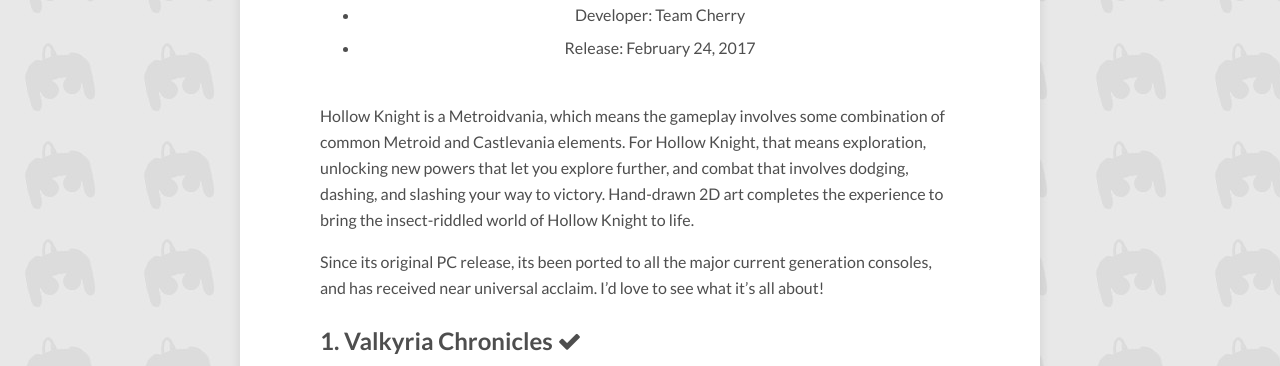
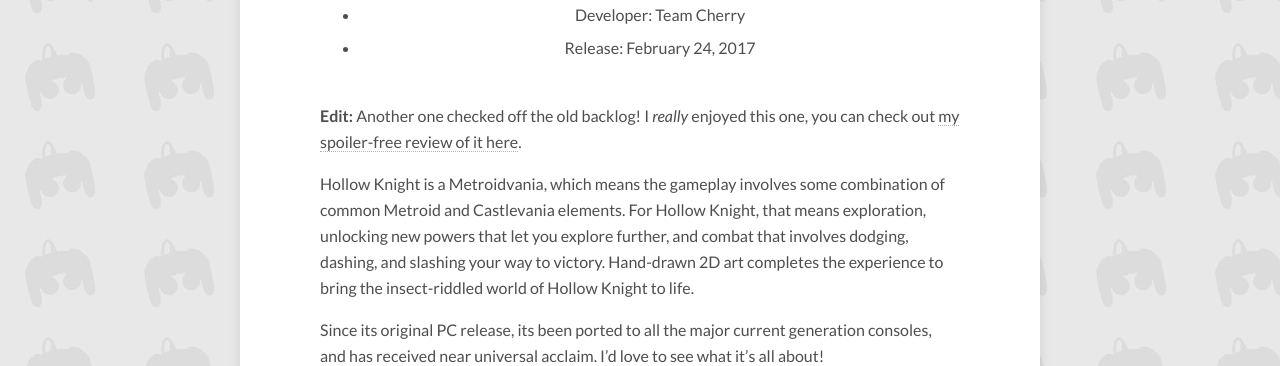
Before and after one commit to BravingTheBacklog/bravingthebacklog.github.io, a Jekyll site: the page built from _posts/2019-05-04-top-10-games-in-my-steam-backlog-may-2019.md, in a window 1280 px wide and 900 px high, scrolled down 6876 px, cut to the strip 154-520 px from the top of the window. Built offline with Jekyll 4.4.1, drawn with Linux system fonts in a browser that asks for light colours; nearby versions of some CDN libraries; comment, search, counter and statistics services are not loaded.

Commit message:
Check Hollow Knight off on Steam backlog post

```diff
--- a/_posts/2019-05-04-top-10-games-in-my-steam-backlog-may-2019.md
+++ b/_posts/2019-05-04-top-10-games-in-my-steam-backlog-may-2019.md
@@ -157,7 +157,9 @@
 than not, but that's a large part of its charm. In The Banner Saga 3, I'll get
 to see the conclusion, and find out what everything has led up to. I'm excited!
 
-## 2. {% include game.html game="Hollow Knight" %}
+## 2. {% include game.html game="Hollow Knight" checkmark="" %}
+
+**Edit:** Another one checked off the old backlog! I *really* enjoyed this one, you can check out [my spoiler-free review of it here]({% post_url 2020-02-23-hollow-knight-review %}).
 
 Hollow Knight is a Metroidvania, which means the gameplay involves some
 combination of common Metroid and Castlevania elements. For Hollow Knight, that
```
